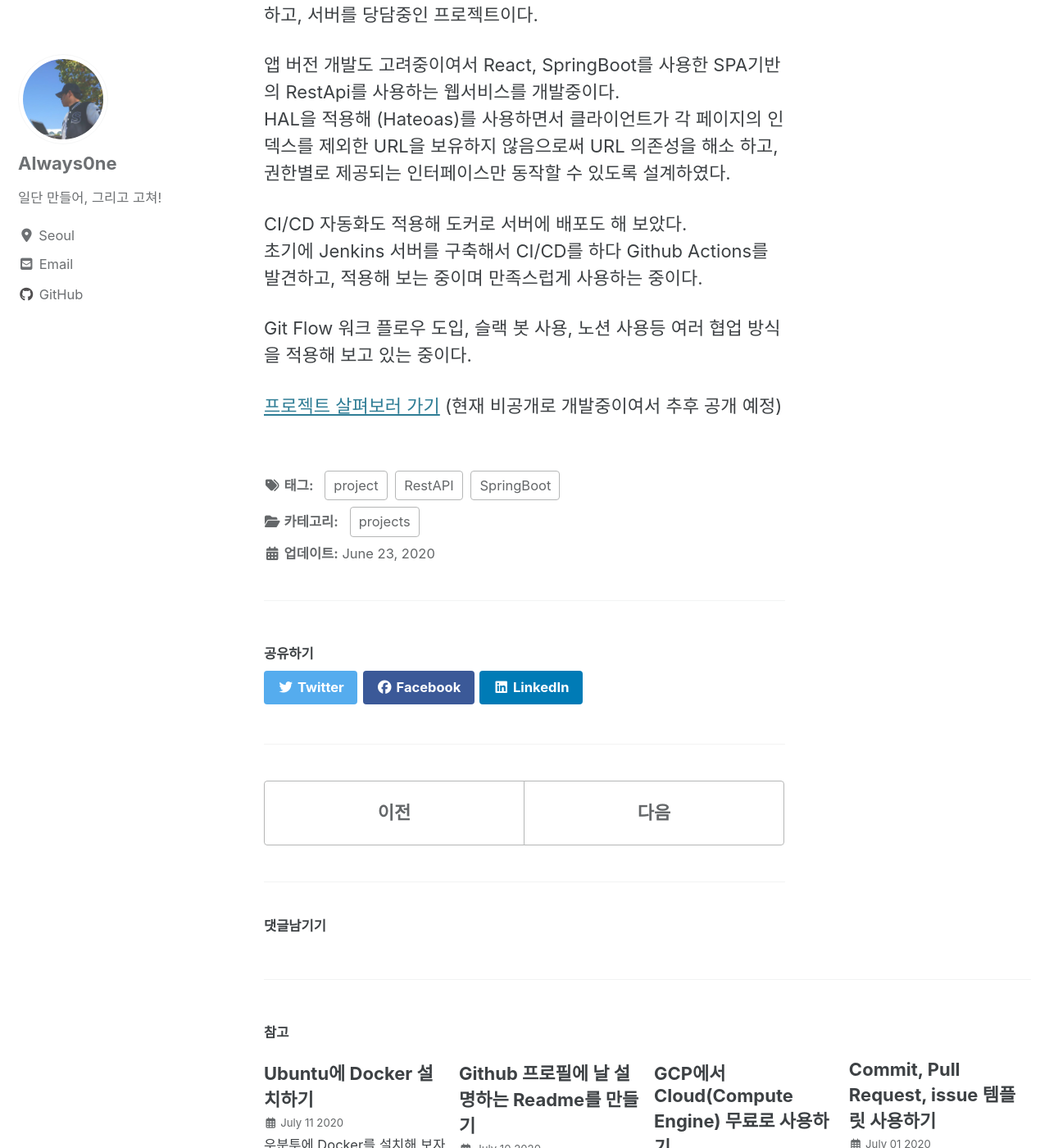
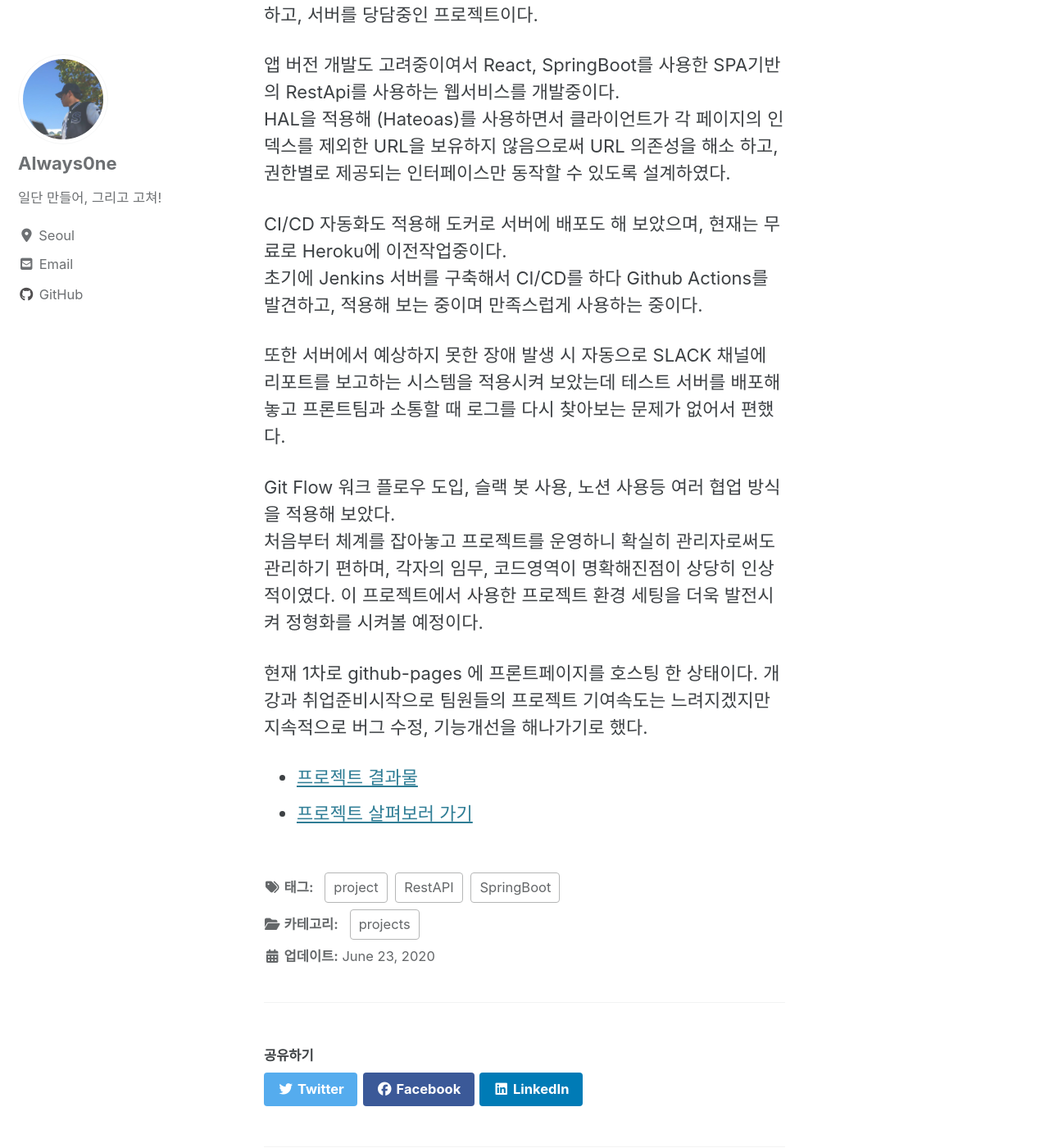
Before and after one commit to always0ne/always0ne.github.io, a Jekyll site: the page built from _posts/projects/2020-01-24-TeamBuilding.md, in a window 1280 px wide and 1400 px high, scrolled down 260 px. Shown: the whole window at 82% size. Built offline with Jekyll 4.4.1, drawn with Linux system fonts in a browser that asks for light colours; cached includes are drawn as plain includes; nearby versions of some CDN libraries; comment, search, counter and statistics services are not loaded; some of the changed text lies outside the part shown.

Commit message:
projects: 내용추가(양식을 정해서 다시 작성할 필요있음)

```diff
--- a/_posts/projects/2020-01-24-TeamBuilding.md
+++ b/_posts/projects/2020-01-24-TeamBuilding.md
@@ -16,9 +16,19 @@ last_modified_at: 2020-06-23T13:30:00-09:00
 HAL을 적용해 (Hateoas)를 사용하면서 클라이언트가 각 페이지의 인덱스를 제외한 URL을 보유하지 않음으로써
 URL 의존성을 해소 하고, 권한별로 제공되는 인터페이스만 동작할 수 있도록 설계하였다.
 
-CI/CD 자동화도 적용해 도커로 서버에 배포도 해 보았다.
+CI/CD 자동화도 적용해 도커로 서버에 배포도 해 보았으며, 현재는 무료로 Heroku에 이전작업중이다.
 초기에 Jenkins 서버를 구축해서 CI/CD를 하다 Github Actions를 발견하고, 적용해 보는 중이며 만족스럽게 사용하는 중이다.
 
-Git Flow 워크 플로우 도입, 슬랙 봇 사용, 노션 사용등 여러 협업 방식을 적용해 보고 있는 중이다.
+또한 서버에서 예상하지 못한 장애 발생 시 자동으로 SLACK 채널에 리포트를 보고하는 시스템을 적용시켜 보았는데
+테스트 서버를 배포해놓고 프론트팀과 소통할 때 로그를 다시 찾아보는 문제가 없어서 편했다.
 
-[프로젝트 살펴보러 가기](https://github.com/always0ne) (현재 비공개로 개발중이여서 추후 공개 예정)
+Git Flow 워크 플로우 도입, 슬랙 봇 사용, 노션 사용등 여러 협업 방식을 적용해 보았다.
+처음부터 체계를 잡아놓고 프로젝트를 운영하니 확실히 관리자로써도 관리하기 편하며, 각자의 임무,
+ 코드영역이 명확해진점이 상당히 인상적이였다. 이 프로젝트에서 사용한 프로젝트 환경 세팅을 더욱 발전시켜
+ 정형화를 시켜볼 예정이다.
+
+ 현재 1차로 github-pages 에 프론트페이지를 호스팅 한 상태이다. 개강과 취업준비시작으로 팀원들의 프로젝트 기여속도는
+ 느려지겠지만 지속적으로 버그 수정, 기능개선을 해나가기로 했다.
+
+- [프로젝트 결과물](https://buildyourteam.github.io/egluu/)
+- [프로젝트 살펴보러 가기](https://github.com/buildyourteam)
```
Also changed, not shown: _pages/WhoAmI.md (+2 -1 lines), _posts/projects/2020-01-14-JukBang.md (+1 -0 lines), _posts/projects/2020-03-13-SpringBootRestApiTemplate.md (renamed from _posts/projects/2020-03-13-SpringBootRestApiTemplet.md, +8 -4 lines), _posts/projects/2020-06-12-BusSystemForBlind.md (added, +36 -0 lines), _posts/projects/2020-07-25-sumunjang.md (added, +40 -0 lines).
